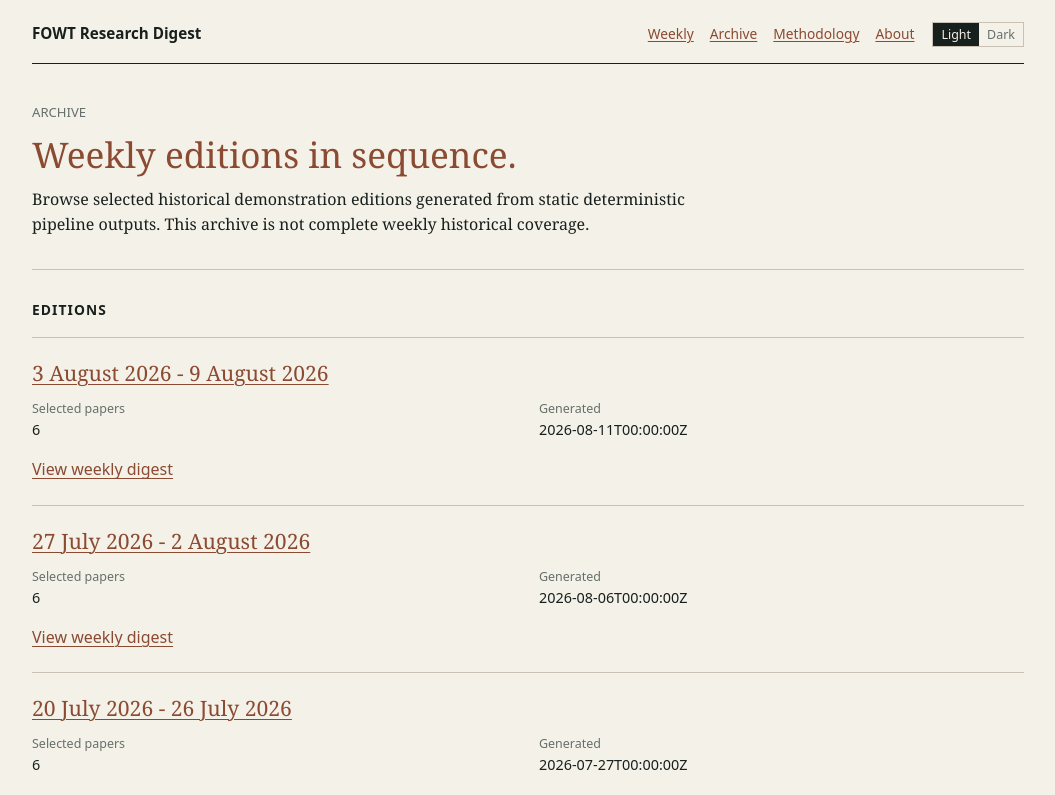
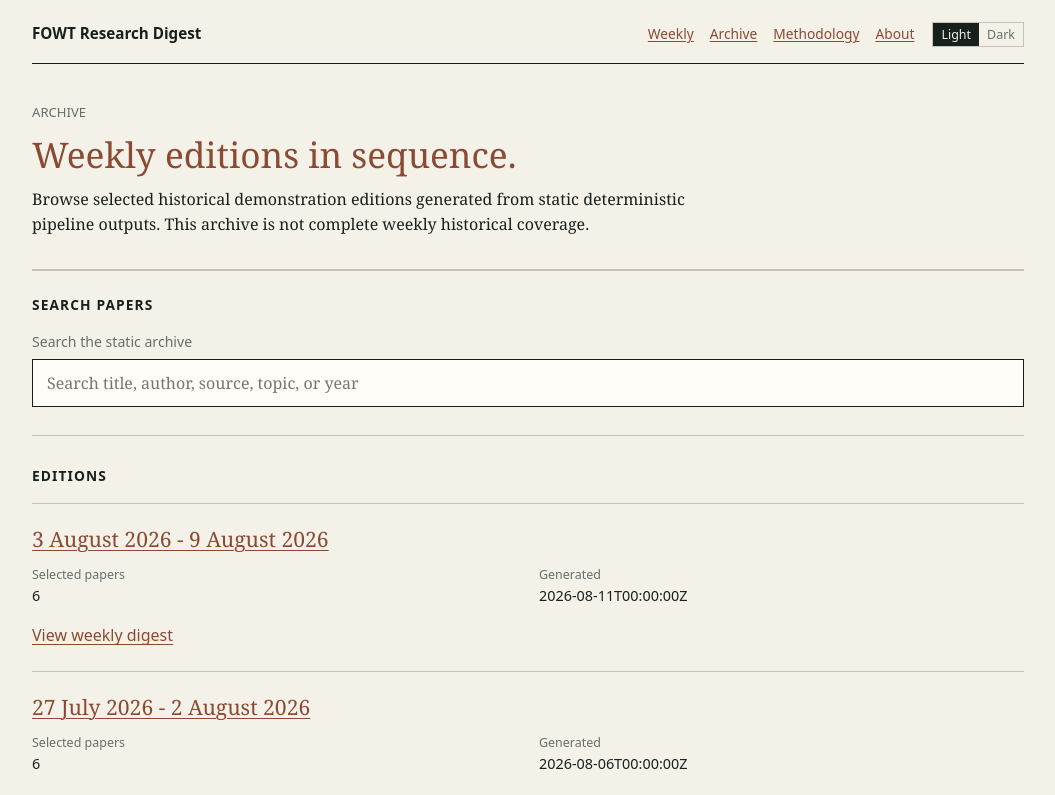
Before and after one commit to yangzhouore/fowt-digest, a Next.js app in the folder web/: page /archive in a window 1280 px wide. Shown: the top 795 px of the page, without its empty margins (112-1167 px from the left). Built offline with nearby package versions, Linux system fonts and the light colour scheme.

Commit message:
feat(web): add archive search

```diff
--- /dev/null
+++ b/web/app/archive/archive-search.tsx
@@ -0,0 +1,109 @@
+"use client";
+
+import Link from "next/link";
+import { useMemo, useState } from "react";
+
+export type ArchiveSearchPaper = {
+  editionSlug: string;
+  editionDateRange: string;
+  paperSlug: string;
+  title: string;
+  authors: string[];
+  publicationSource: string;
+  topicTags: string[];
+};
+
+type ArchiveSearchProps = {
+  papers: ArchiveSearchPaper[];
+};
+
+export function ArchiveSearch({ papers }: ArchiveSearchProps) {
+  const [query, setQuery] = useState("");
+  const normalisedQuery = query.trim().toLowerCase();
+
+  const results = useMemo(() => {
+    if (!normalisedQuery) {
+      return [];
+    }
+
+    return papers.filter((paper) =>
+      searchText(paper).includes(normalisedQuery),
+    );
+  }, [normalisedQuery, papers]);
+
+  return (
+    <section className="archive-search" aria-labelledby="archive-search-heading">
+      <div className="archive-search-heading">
+        <h2 id="archive-search-heading">Search papers</h2>
+        {normalisedQuery ? (
+          <p>
+            {results.length} {results.length === 1 ? "result" : "results"}
+          </p>
+        ) : null}
+      </div>
+      <label htmlFor="archive-search-input">Search the static archive</label>
+      <input
+        id="archive-search-input"
+        name="archive-search"
+        type="search"
+        value={query}
+        onChange={(event) => setQuery(event.target.value)}
+        placeholder="Search title, author, source, topic, or year"
+        autoComplete="off"
+      />
+
+      {normalisedQuery ? (
+        results.length > 0 ? (
+          <ol className="archive-search-results">
+            {results.map((result) => (
+              <li key={`${result.editionSlug}-${result.paperSlug}`}>
+                <article>
+                  <p className="paper-source-line">
+                    {result.editionDateRange}
+                  </p>
+                  <h3>
+                    <Link href={`/papers/${result.paperSlug}`}>
+                      {result.title}
+                    </Link>
+                  </h3>
+                  <p className="archive-search-context">
+                    {contextLine(result)}
+                  </p>
+                  <p className="text-link-row">
+                    <Link href={`/weekly/${result.editionSlug}`}>
+                      View weekly digest
+                    </Link>
+                  </p>
+                </article>
+              </li>
+            ))}
+          </ol>
+        ) : (
+          <p className="archive-search-empty">
+            No matching papers in the static archive.
+          </p>
+        )
+      ) : null}
+    </section>
+  );
+}
+
+function searchText(paper: ArchiveSearchPaper): string {
+  return [
+    paper.title,
+    paper.authors.join(" "),
+    paper.publicationSource,
+    paper.topicTags.join(" "),
+    paper.editionDateRange,
+    paper.editionSlug.slice(0, 4),
+  ]
+    .join(" ")
+    .toLowerCase();
+}
+
+function contextLine(paper: ArchiveSearchPaper): string {
+  const authors = paper.authors.slice(0, 3).join(", ");
+  const topics = paper.topicTags.slice(0, 3).join(" / ");
+  const parts = [authors, paper.publicationSource, topics].filter(Boolean);
+  return parts.join(" / ");
+}
--- a/web/app/archive/page.tsx
+++ b/web/app/archive/page.tsx
@@ -2,7 +2,11 @@ import Link from "next/link";
 import type { Metadata } from "next";
 import { SiteHeader } from "../site-header";
 import { SiteFooter } from "../site-footer";
-import { getAllDigests } from "../../data/digest-adapter";
+import {
+  getAllDigestPaperResults,
+  getAllDigests,
+} from "../../data/digest-adapter";
+import { ArchiveSearch, type ArchiveSearchPaper } from "./archive-search";
 
 export const metadata: Metadata = {
   title: "Archive",
@@ -12,6 +16,17 @@ export const metadata: Metadata = {
 
 export default function ArchivePage() {
   const digests = getAllDigests();
+  const searchPapers: ArchiveSearchPaper[] = getAllDigestPaperResults().map(
+    ({ edition, paper }) => ({
+      editionSlug: edition.slug,
+      editionDateRange: edition.dateRange,
+      paperSlug: paper.slug,
+      title: paper.title,
+      authors: paper.authors,
+      publicationSource: paper.publicationSource,
+      topicTags: paper.topicTags,
+    }),
+  );
 
   return (
     <main>
@@ -26,6 +41,8 @@ export default function ArchivePage() {
           historical coverage.
         </p>
       </section>
+
+      <ArchiveSearch papers={searchPapers} />
 
       <section aria-labelledby="archive-list-heading">
         <h2 id="archive-list-heading">Editions</h2>
--- a/web/app/globals.css
+++ b/web/app/globals.css
@@ -488,6 +488,69 @@ dd {
   border-top: 1px solid var(--border);
 }
 
+.archive-search {
+  border-top: 1px solid var(--border);
+  border-bottom: 1px solid var(--border);
+  padding: 24px 0 28px;
+}
+
+.archive-search-heading {
+  display: flex;
+  align-items: baseline;
+  justify-content: space-between;
+  gap: 18px;
+}
+
+.archive-search-heading h2 {
+  margin-bottom: 0;
+}
+
+.archive-search-heading p,
+.archive-search label {
+  color: var(--muted);
+  font-family: ui-sans-serif, system-ui, sans-serif;
+  font-size: 0.88rem;
+}
+
+.archive-search label {
+  display: block;
+  margin-top: 18px;
+}
+
+.archive-search input {
+  width: 100%;
+  margin-top: 8px;
+  padding: 12px 14px;
+  border: 1px solid var(--strong-border);
+  background: var(--paper);
+  color: var(--ink);
+  font: inherit;
+}
+
+.archive-search-results {
+  margin: 20px 0 0;
+  padding-left: 0;
+  list-style: none;
+}
+
+.archive-search-results li {
+  padding: 18px 0 20px;
+  border-top: 1px solid var(--border);
+}
+
+.archive-search-results h3 {
+  margin-bottom: 6px;
+  font-size: 1.08rem;
+}
+
+.archive-search-context,
+.archive-search-empty {
+  color: var(--muted);
+  font-family: ui-sans-serif, system-ui, sans-serif;
+  font-size: 0.92rem;
+  line-height: 1.5;
+}
+
 .archive-meta {
   display: grid;
   grid-template-columns: repeat(auto-fit, minmax(150px, 1fr));
--- a/web/data/digest-adapter.ts
+++ b/web/data/digest-adapter.ts
@@ -112,6 +112,12 @@ export const currentDigest: DigestEdition = firstDigest(digests);
 
 export function getAllDigests(): DigestEdition[] {
   return digests;
+}
+
+export function getAllDigestPaperResults(): DigestPaperResult[] {
+  return digests.flatMap((edition) =>
+    edition.papers.map((paper) => ({ edition, paper })),
+  );
 }
 
 function firstDigest(values: DigestEdition[]): DigestEdition {
```
